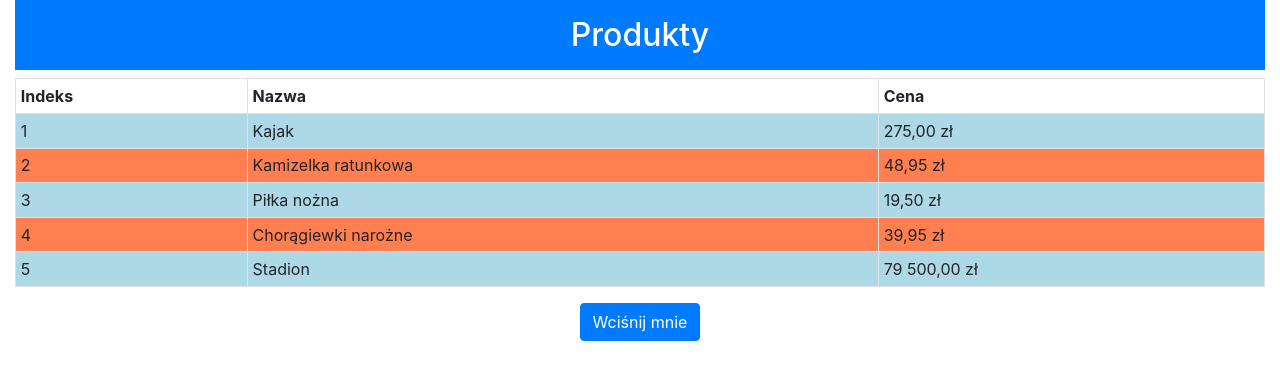
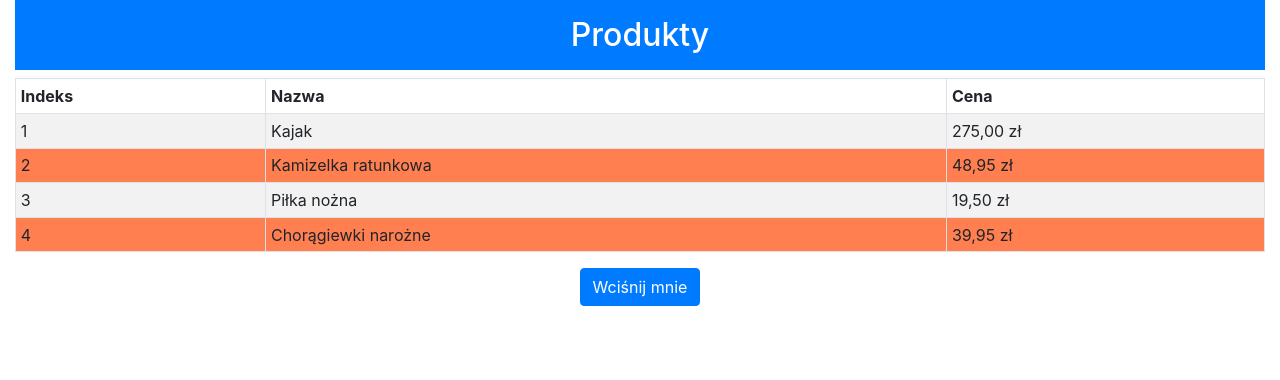
Before and after one commit to lukasz-segin/templatesanddata, a Vue app: page / in a window 1280 px wide. Shown: the top 380 px of the page. Built offline with nearby package versions, Linux system fonts and the light colour scheme.

Commit message:
Wyliczanie własciwosci obiektu.

```diff
--- a/src/App.vue
+++ b/src/App.vue
@@ -10,7 +10,7 @@
         <th>Cena</th>
       </tr>
       <tbody>
-      <tr v-for="(p, i) in products" v-bind:key="p.name" v-bind:odd="i % 2 === 0">
+      <tr v-for="(p, key, i) in products" v-bind:key="p.name">
         <td>{{ i + 1 }}</td>
         <td>{{ p.name }}</td>
         <td>{{ p.price | currency }}</td>
@@ -31,13 +31,13 @@
     name: 'MyComponent',
     data() {
       return {
-        products: [
-          {name: "Kajak", price: 275},
-          {name: "Kamizelka ratunkowa", price: 48.95},
-          {name: "Piłka nożna", price: 19.50},
-          {name: "Chorągiewki narożne", price: 39.95},
-          {name: "Stadion", price: 79500}
-        ]
+        products: {
+          1:{name: "Kajak", price: 275},
+          2:{name: "Kamizelka ratunkowa", price: 48.95},
+          3:{name: "Piłka nożna", price: 19.50},
+          4:{name: "Chorągiewki narożne", price: 39.95},
+          // 5:{name: "Stadion", price: 79500}
+        }
       }
     },
     filters: {
@@ -48,9 +48,7 @@
     },
     methods: {
       handleClick() {
-        Vue.set(this.products, 1, { name: "Buty do biegania", price: 100 });
-        // this.products = this.products.filter(p => p.price > 20);
-        // this.products.push(this.products.shift());
+        Vue.set(this.products, 5, { name: "Buty do biegania", price: 100 });
       }
     }
     // document.querySelector("tbody > tr").id = "tagged"
```
